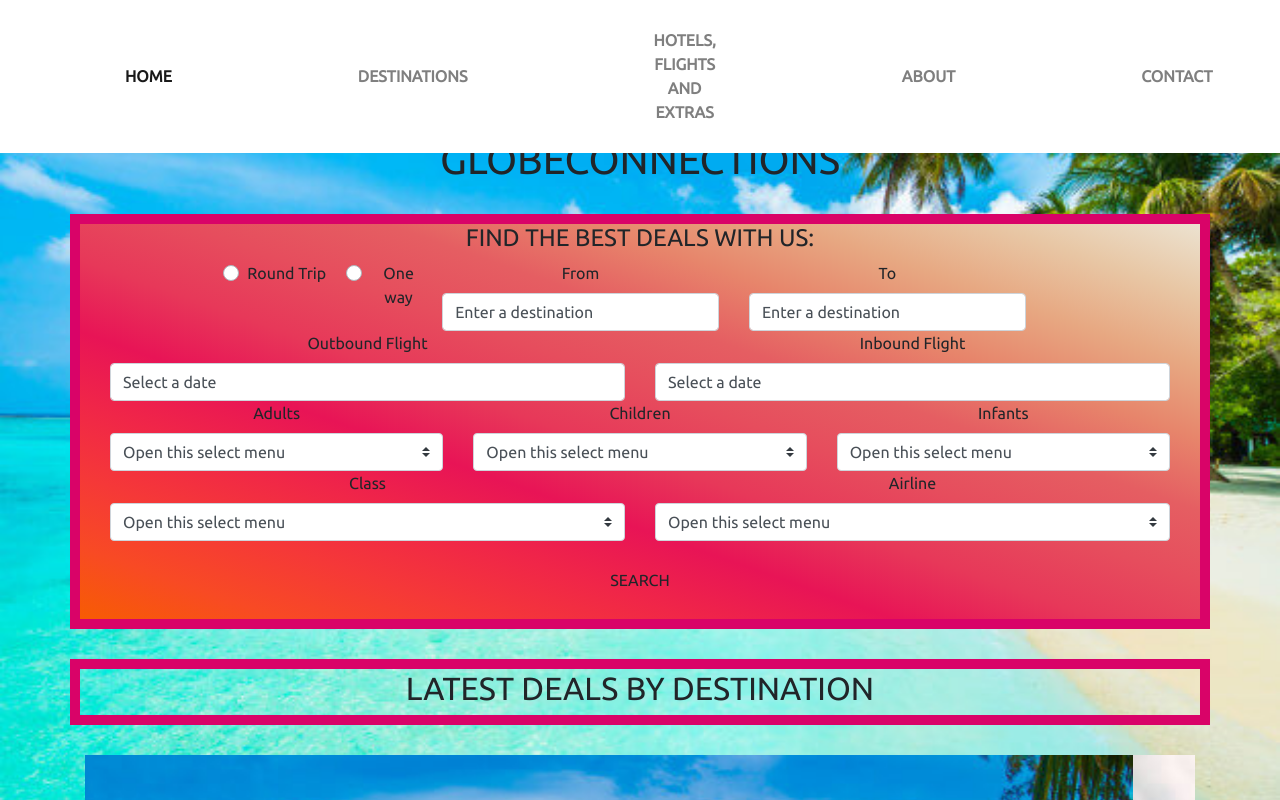
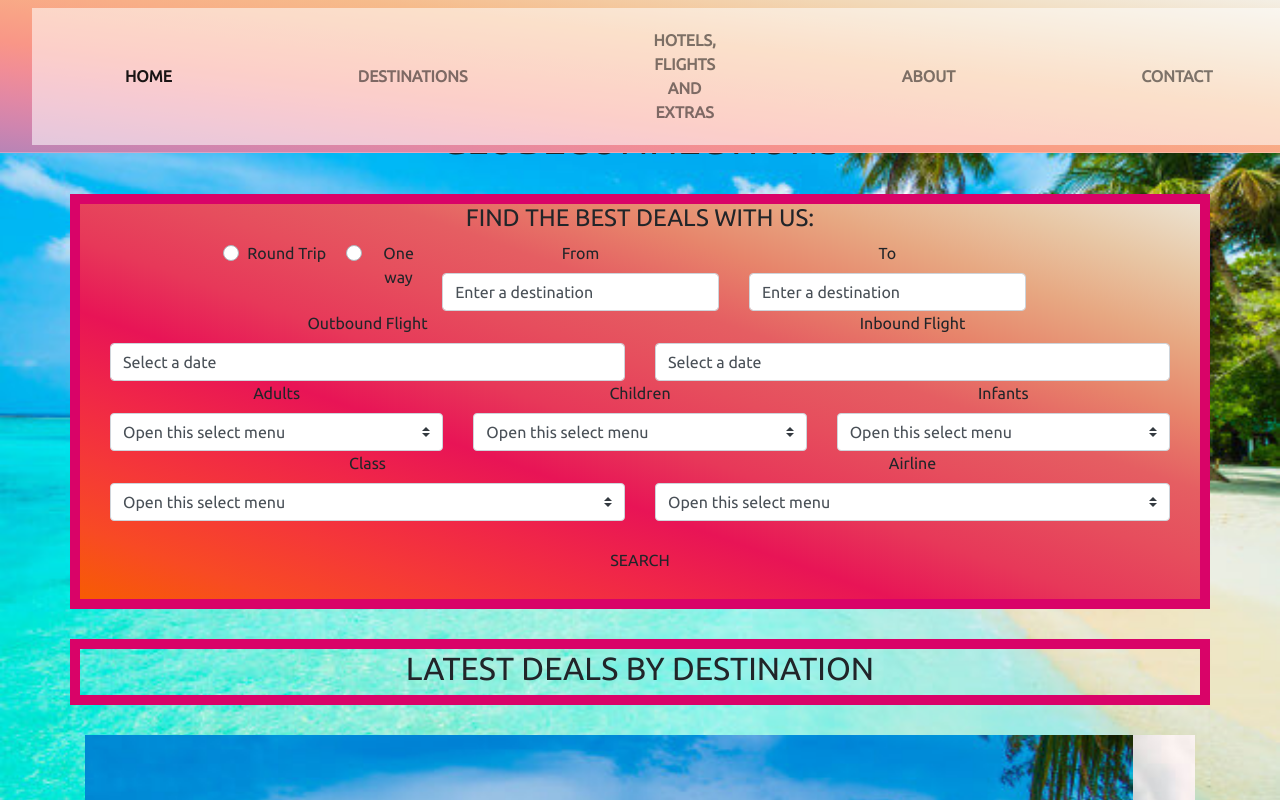
Before and after one commit to Code-Institute-Submissions/globeconnections, a plain HTML site: page index.html in a window 1280 px wide. Drawn offline with nearby package versions, Linux system fonts and the light colour scheme.

Commit message:
added navbar css and html

```diff
--- a/assets/css/style.css
+++ b/assets/css/style.css
@@ -18,27 +18,24 @@
 }
 /* html and bodyof html */
 /* navbar */
-.navbar {
+.fixed-top {
 	font-size:1rem;
 	font-weight:bold;
-	color: white;
-    background-size: cover;
+	color: black;
     max-width: 100%;
-    margin-bottom:120px;
+	background-image: linear-gradient(to right top, #b784b6, #cf85af, #e288a4, #f18d96, #f99687, #f9a286, #f8af87, #f6bb8b, #f4c99f, #f2d7b5, #f2e3cc, #f4efe5);
+	background-position: center;
+	background-repeat: no-repeat;
+	background-size: cover;
+	background-color:white;
 }
 
 .navbar-nav {
     align-items: center;
     justify-content: center;
     text-align: center;
-    max-width: 100%
-}
-
-.bg-white {
-color:black;
-font-weight: bold;
-text-align: center;
-align-items:center;
+    max-width: 100%;
+    background-color: rgba(255,255,255,0.55);
 }
 
 .navbartogglericon {
@@ -113,6 +110,7 @@
 /* navbar */
 
 .brandname {
+    margin-top: 100px;
     margin-bottom: 20px;
     text-align:center;
 }
@@ -127,6 +125,7 @@
 
 .btn-primary-searchformbutton {
     margin: 20px;
+    background-color:
 }
 
 .carouselExampleControlsoneheading {
--- a/index.html
+++ b/index.html
@@ -24,7 +24,7 @@
 <span class="navbartogglericon"><i class="fas fa-bars fa-1x"></i></span>
 </button>
                 <div class="collapse navbar-collapse" id="navbarNavAltMarkup">
-                    <div class="navbar-nav">
+                    <div class="navbar-nav ml-auto">
                         <a class="nav-item nav-link active" aria-label="the home page link that is active on the navbar" href="index.html">HOME<span class="sr-only">(current)</span></a>
                         <a class="nav-item nav-link" aria-label="the destinations page link on the navbar" href="destinations.html">DESTINATIONS</a>
                         <a class="nav-item nav-link" aria-label="the hotelsflightsandextras page link on the navbar" href="hotelsflightsandextras.html">HOTELS, FLIGHTS AND EXTRAS</a>
```
